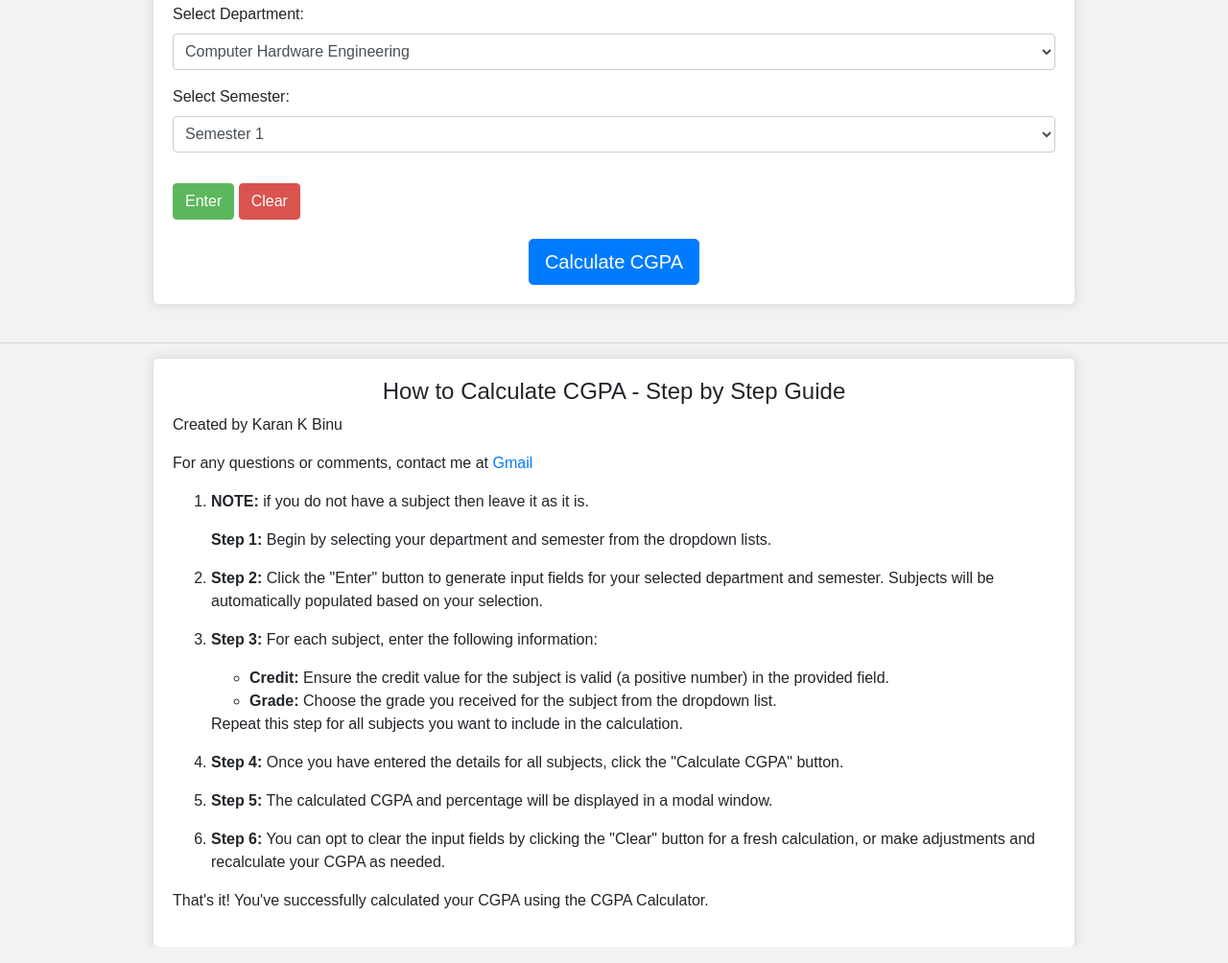
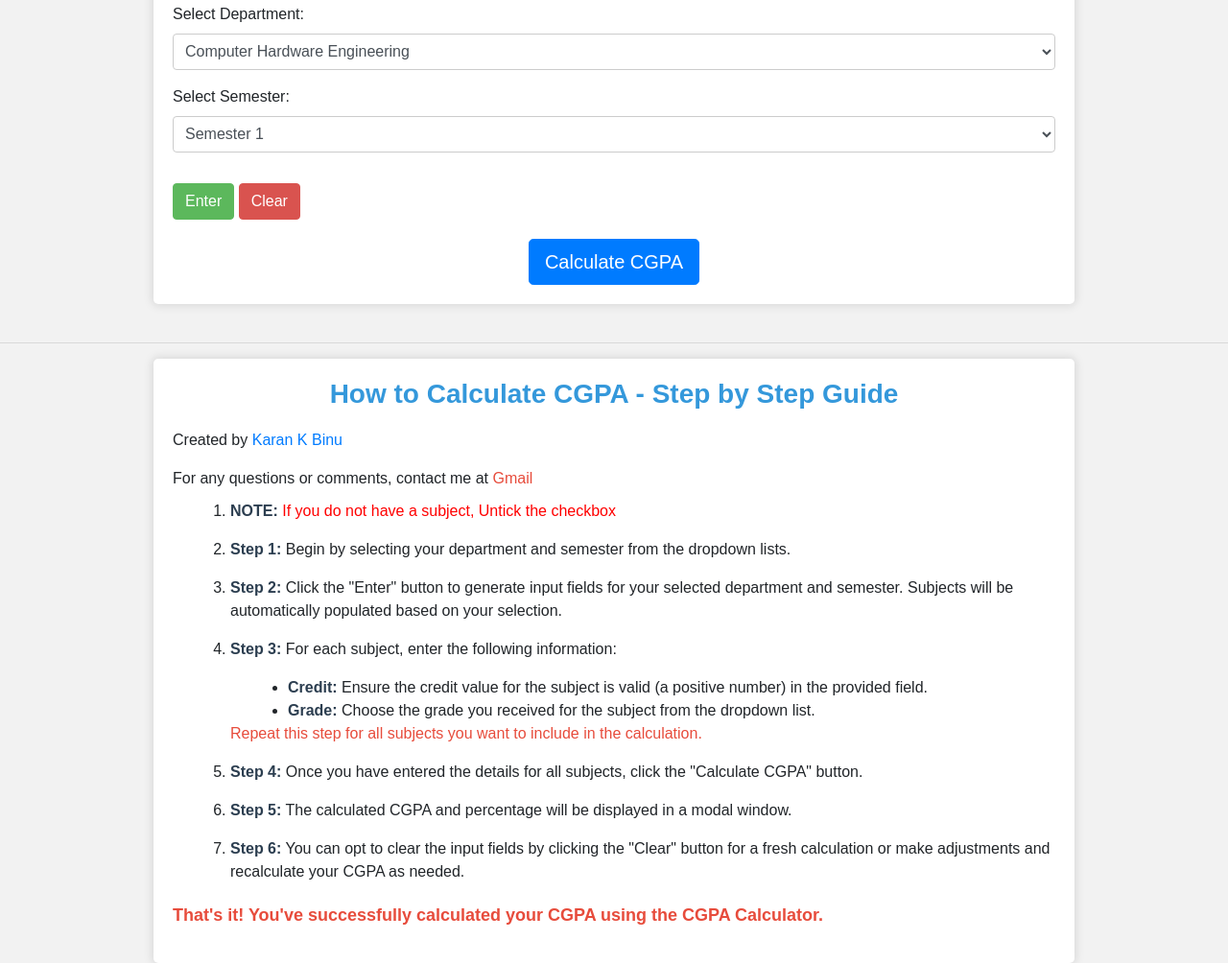
Before and after one commit to KaranKBinu/Personal, a plain HTML site: page index.html in a window 1280 px wide. Shown: the part 126-1130 px from the top of the page at 96% size. Drawn offline with nearby package versions, Linux system fonts and the light colour scheme.

Commit message:
Update index.html

```diff
--- a/index.html
+++ b/index.html
@@ -5,8 +5,9 @@
     <meta charset="UTF-8">
     <meta name="viewport" content="width=device-width, initial-scale=1.0">
     <title>CGPA Calculator</title>
+    <!-- Add Bootstrap CSS link -->
     <link rel="stylesheet" href="https://maxcdn.bootstrapcdn.com/bootstrap/4.5.2/css/bootstrap.min.css">
-
+    <link rel="stylesheet" href="cgpastyles.css">
     <style>
         /* Custom CSS for styling */
         body {
@@ -197,48 +198,53 @@
     <br>
     <hr>
         <div class="container">
-        <h2>How to Calculate CGPA - Step by Step Guide</h2>
-        <p>Created by Karan K Binu</p>
-        <p>For any questions or comments, contact me at <a href="mailto:karankbinu2004@gmail.com">Gmail</a></p>
-
-        <ol>
+            <h2 style="color: #3498db; font-size: 28px; font-weight: bold; margin-bottom: 20px;">How to Calculate CGPA - Step by
+                Step Guide</h2>
+            <p>Created by <a href="mailto:karankbinu2004@gmail.com">Karan K Binu</a></p>
+            <p style="font-size: 16px; margin-bottom: 10px;">For any questions or comments, contact me at <a
+                    href="mailto:karankbinu2004@gmail.com" style="color: #e74c3c;">Gmail</a></p>
+
+            <ol style="font-size: 16px; margin-left: 20px;">
                 <li>
-                <p><strong>NOTE:</strong> if you do not have a subject then leave it as it is.</p>
-                <p><strong>Step 1:</strong> Begin by selecting your department and semester from the dropdown lists.</p>
+                    <p><strong style="color: #2c3e50;">NOTE:</strong>  <span style="color:red;">If you do not have a subject, Untick the checkbox </span></p>
                 </li>
                 <li>
-                <p><strong>Step 2:</strong> Click the "Enter" button to generate input fields for your selected
-                    department and
-                    semester. Subjects will be automatically populated based on your selection.</p>
+                    <p><strong style="color: #2c3e50;">Step 1:</strong> Begin by selecting your department and semester from the
+                        dropdown lists.</p>
                 </li>
                 <li>
-                <p><strong>Step 3:</strong> For each subject, enter the following information:</p>
-                <ul>
-                    <li><strong>Credit:</strong> Ensure the credit value for the subject is valid (a positive number) in
-                        the
-                        provided field.</li>
-                    <li><strong>Grade:</strong> Choose the grade you received for the subject from the dropdown list.
-                    </li>
-                </ul>
-                <p>Repeat this step for all subjects you want to include in the calculation.</p>
+                    <p><strong style="color: #2c3e50;">Step 2:</strong> Click the "Enter" button to generate input fields for
+                        your selected department and semester. Subjects will be automatically populated based on your selection.
+                    </p>
                 </li>
                 <li>
-                <p><strong>Step 4:</strong> Once you have entered the details for all subjects, click the "Calculate
-                    CGPA"
-                    button.</p>
+                    <p><strong style="color: #2c3e50;">Step 3:</strong> For each subject, enter the following information:</p>
+                    <ul style="list-style-type: disc; margin-left: 20px;">
+                        <li><strong style="color: #2c3e50;">Credit:</strong> Ensure the credit value for the subject is valid (a
+                            positive number) in the provided field.</li>
+                        <li><strong style="color: #2c3e50;">Grade:</strong> Choose the grade you received for the subject from
+                            the dropdown list.</li>
+                    </ul>
+                    <p style="color: #e74c3c;">Repeat this step for all subjects you want to include in the calculation.</p>
                 </li>
                 <li>
-                <p><strong>Step 5:</strong> The calculated CGPA and percentage will be displayed in a modal window.</p>
+                    <p><strong style="color: #2c3e50;">Step 4:</strong> Once you have entered the details for all subjects,
+                        click the "Calculate CGPA" button.</p>
                 </li>
                 <li>
-                <p><strong>Step 6:</strong> You can opt to clear the input fields by clicking the "Clear" button for a
-                    fresh
-                    calculation, or make adjustments and recalculate your CGPA as needed.</p>
+                    <p><strong style="color: #2c3e50;">Step 5:</strong> The calculated CGPA and percentage will be displayed in
+                        a modal window.</p>
+                </li>
+                <li>
+                    <p><strong style="color: #2c3e50;">Step 6:</strong> You can opt to clear the input fields by clicking the
+                        "Clear" button for a fresh calculation or make adjustments and recalculate your CGPA as needed.</p>
                 </li>
             </ol>
 
-        <p>That's it! You've successfully calculated your CGPA using the CGPA Calculator.</p>
+            <p style="font-size: 18px; color: #e74c3c; font-weight: bold; margin-top: 20px;">That's it! You've successfully
+                calculated your CGPA using the CGPA Calculator.</p>
         </div>
+
 
 
 
```
Lines whose indentation alone changed are shown as unchanged.
